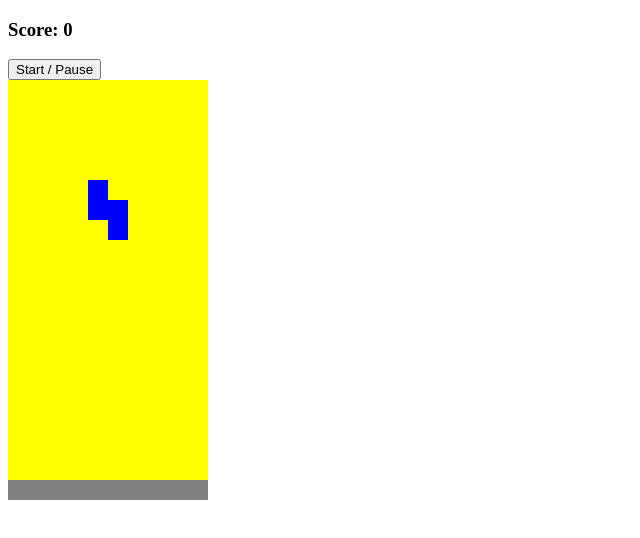
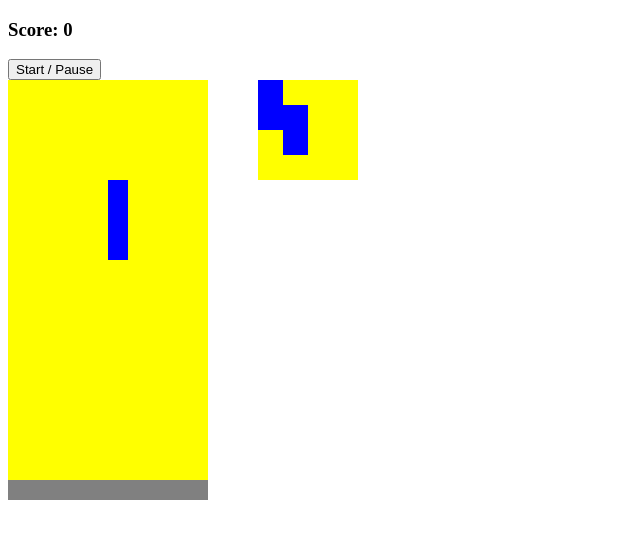
Before and after one commit to silumate/tetris-coding-practice, a plain HTML site: page index.html in a window 1280 px wide. Shown: the whole page, without its empty margins (0-640 px from the left). Drawn offline with Linux system fonts and the light colour scheme.

Commit message:
display on the side the next tetromino to drop.

```diff
--- a/app.js
+++ b/app.js
@@ -1,9 +1,11 @@
 document.addEventListener('DOMContentLoaded', () => {
     const grid = document.querySelector('.grid')
     let squares = Array.from(document.querySelectorAll('.grid div'))
+    const nextUpSquares =  document.querySelectorAll('.mini-grid div')  //squares reserved to show next tetromino that will fall.
     const ScoreDisplay = document.querySelector('#score')
     const StartButton = document.querySelector('#start-button')
     const width = 10
+    const nextUpWidth = 4
 
     // tetrominos - AKA the Tetris pieces
 
@@ -60,10 +62,20 @@ document.addEventListener('DOMContentLoaded', () => {
         iTetromino
     ]
 
+    //array of tetorminos without rotations
+    const nextTetrominos = [
+        [1, nextUpWidth+1, nextUpWidth*2+1, 2], //pTetromino
+        [0, nextUpWidth, nextUpWidth+1, nextUpWidth*2+1], //sTetromino
+        [1, nextUpWidth, nextUpWidth+1, nextUpWidth+2], //tTetromino
+        [0, 1, nextUpWidth, nextUpWidth+1], //oTetromino
+        [1, nextUpWidth+1, nextUpWidth*2+1, nextUpWidth*3+1] //iTetromino
+    ]
+
     let currentPosition
     let currentRotation
-    let currentTetromino
+    let currentTetrominoIdx
     let current
+    let nextTetrominoIdx = Math.floor(Math.random() * theTretrominos.length)
 
 
     /* ******* Functions are defined below this line ************* */
@@ -133,20 +145,33 @@ document.addEventListener('DOMContentLoaded', () => {
     function dropNewTetromino() {
         currentPosition = 4
         currentRotation = 0
-        currentTetromino = Math.floor(Math.random() * theTretrominos.length)
-        current = theTretrominos[currentTetromino][currentRotation]
+        currentTetrominoIdx = nextTetrominoIdx
+        nextTetrominoIdx = Math.floor(Math.random() * theTretrominos.length)
+        current = theTretrominos[currentTetrominoIdx][currentRotation]
         draw()
+        drawMiniGrid()
     }
 
     // select the next rotation of a tetromino
     function rotate() {
         undraw()
         currentRotation++
-        if (currentRotation >= theTretrominos[currentTetromino].length) {
+        if (currentRotation >= theTretrominos[currentTetrominoIdx].length) {
             currentRotation = 0
         }
-        current = theTretrominos[currentTetromino][currentRotation]
+        current = theTretrominos[currentTetrominoIdx][currentRotation]
         draw()
+    }
+
+    //display next shape in the mini-grid
+    function drawMiniGrid() {
+        // clear out everything in the grid
+        nextUpSquares.forEach(square => square.classList.remove('tetromino'))
+
+        // color the squares in the grid according to the tetromino
+        nextTetrominos[nextTetrominoIdx].forEach(index => {
+            nextUpSquares[index].classList.add('tetromino')
+        })
     }
 
     function control(event) {
--- a/index.html
+++ b/index.html
@@ -1,9 +1,11 @@
 <!DOCTYPE html>
 <html lang="en" dir="ltr">
+
 <head>
     <meta charset="utf-8" />
     <script src="app.js" charset="utf-8"></script>
-        <link rel="stylesheet" href="style.css"></link>
+    <link rel="stylesheet" href="style.css">
+    </link>
     <title>Basic Tetris by Silumate</title>
 </head>
 
@@ -12,6 +14,7 @@
     <h3>Score: <span id="score">0</span></h3>
     <button id="start-button"> Start / Pause </button>
 
+    <div class="container">
         <div class="grid">
             <div></div>
             <div></div>
@@ -225,5 +228,27 @@
             <div class="taken"></div>
         </div>
 
+        <div class="mini-grid">
+            <div></div>
+            <div></div>
+            <div></div>
+            <div></div>
+            <div></div>
+            <div></div>
+            <div></div>
+            <div></div>
+            <div></div>
+            <div></div>
+            <div></div>
+            <div></div>
+            <div></div>
+            <div></div>
+            <div></div>
+            <div></div>
+        </div>
+
+    </div>
+
 </body>
+
 </html>
--- a/style.css
+++ b/style.css
@@ -1,3 +1,7 @@
+.container {
+    display: flex;
+}
+
 .grid {
     width: 200px;
     height: 400px;
@@ -18,3 +22,17 @@
 .taken {
     background-color: gray;
 }
+
+.mini-grid {
+    width: 100px;
+    height: 100px;
+    margin-left: 50px;
+    display: flex;
+    flex-wrap: wrap;
+    background-color: yellow;
+}
+
+.mini-grid div {
+    width: 25px;
+    height: 25px;
+}
```
Lines whose indentation alone changed are shown as unchanged.
